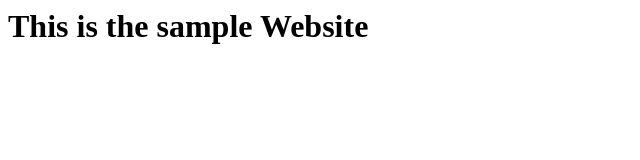
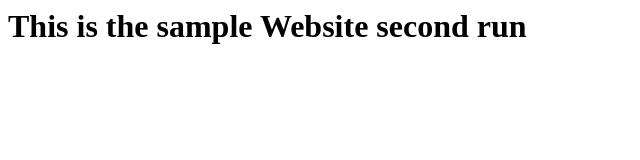
Before and after one commit to mokshigit/testhtml, a plain HTML site: page index.html in a window 1280 px wide. Shown: the whole page, without its empty margins (0-640 px from the left). Drawn offline with Linux system fonts and the light colour scheme.

Commit message:
second time

```diff
--- a/index.html
+++ b/index.html
@@ -1 +1 @@
-<h1> This is the sample Website </h1>
+<h1> This is the sample Website second run </h1>
```
